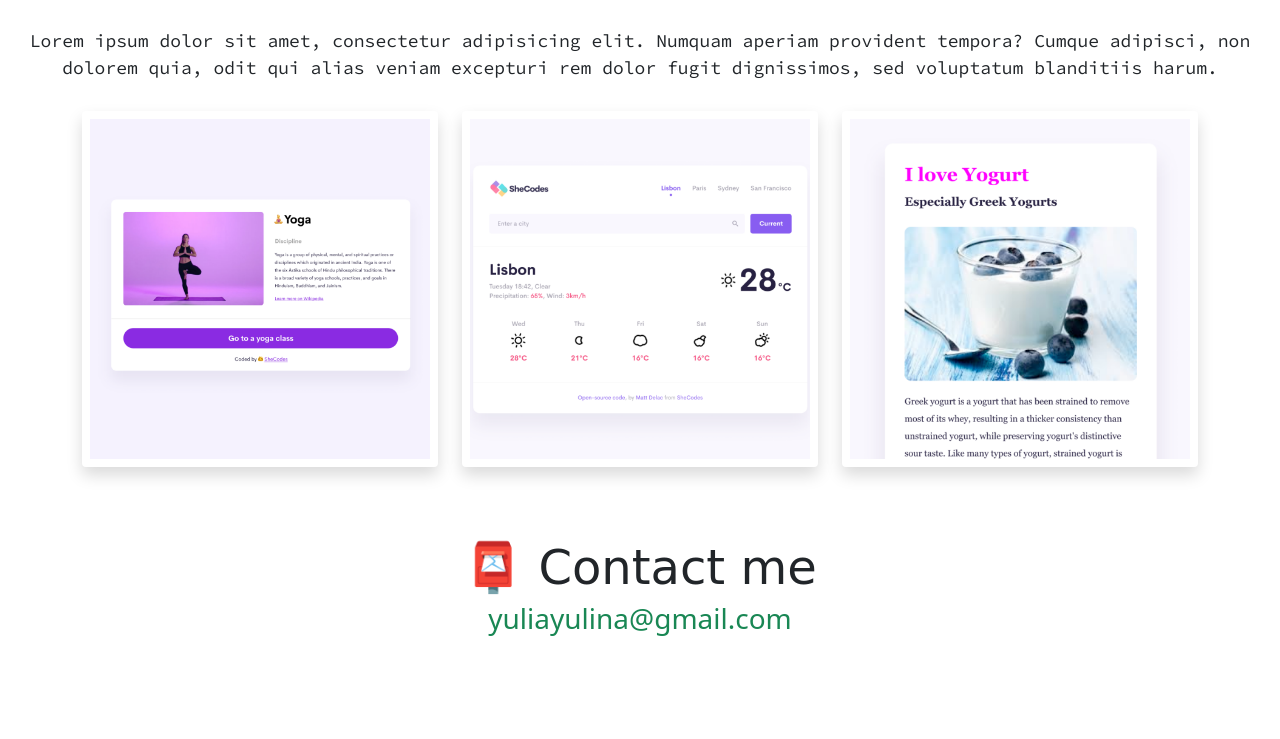
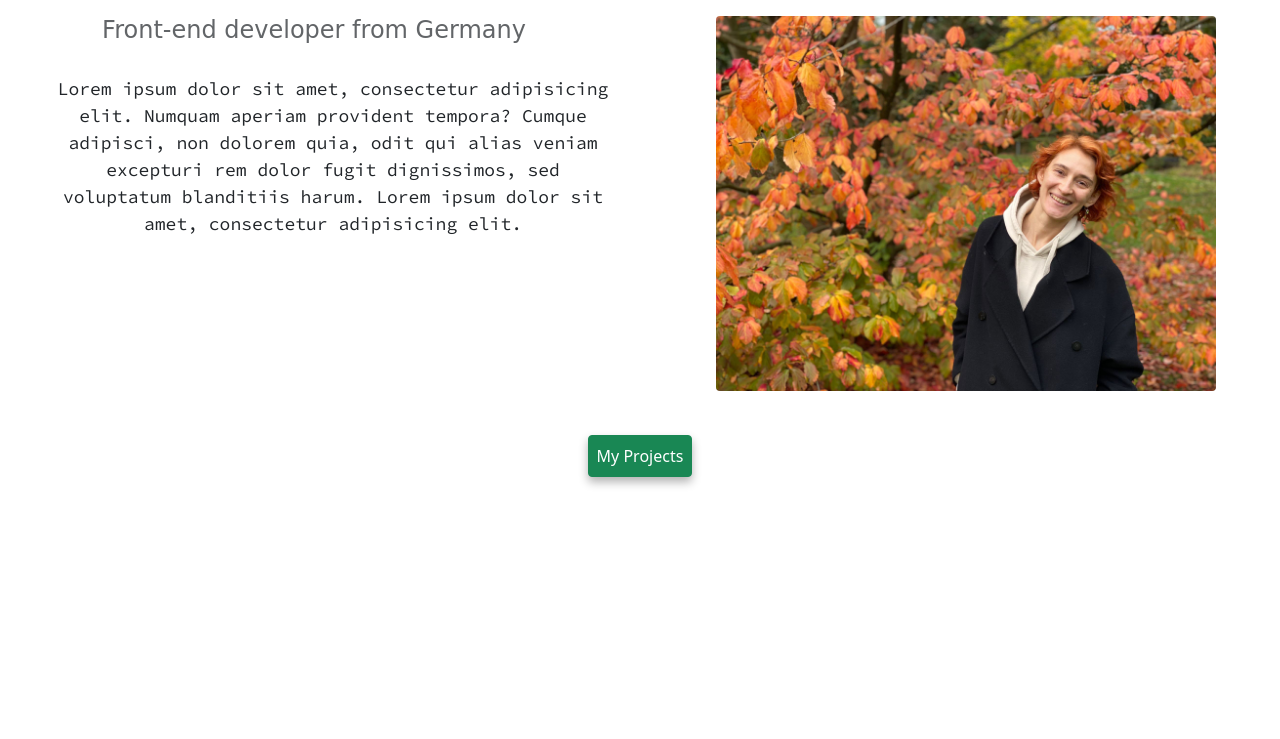
Before and after one commit to FrauY/portfolio-yy, a plain HTML site: page about.html in a window 1280 px wide. Shown: the part 247-986 px from the top of the page. After the commit the page ends 844 px from the top, so only its background shows below. Drawn offline with nearby package versions, Linux system fonts and the light colour scheme; a web font is replaced by a local one.

Commit message:
Remade page "About", added photo

```diff
--- a/about.html
+++ b/about.html
@@ -37,7 +37,7 @@
     <title>About Yulia Yulina</title>
   </head>
   <body>
-    <nav class="navbar navbar-expand-lg navbar-light bg-light fixed-top">
+    <nav class="navbar navbar-expand-lg navbar-light bg-success fixed-top">
       <div class="container">
         <a class="navbar-brand" href="/">Yulia Yulina</a>
         <button
@@ -72,46 +72,35 @@
         </div>
       </div>
     </nav>
+
     <h1 class="text-center">About me</h1>
-    <h3 class="text-center">Front-end developer from Germany</h3>
-    <div class="about-paragraphs text-center">
-      <p>
-        Lorem ipsum dolor sit amet, consectetur adipisicing elit. Numquam
-        aperiam provident tempora? Cumque adipisci, non dolorem quia, odit qui
-        alias veniam excepturi rem dolor fugit dignissimos, sed voluptatum
-        blanditiis harum.
-      </p>
-    </div>
-    <div class="container">
-      <div class="row">
-        <div class="col-sm-4">
-          <img
-            src="/images/yoga.png"
-            class="img-fluid p-2 shadow rounded mb-4"
-            alt="Screen of Yoga-App"
-          />
+    <div class="row mt-5">
+      <div class="col-md-6">
+        <h3 class="text-center">Front-end developer from Germany</h3>
+        <div class="about-paragraphs text-center">
+          <p class="ms-5">
+            Lorem ipsum dolor sit amet, consectetur adipisicing elit. Numquam
+            aperiam provident tempora? Cumque adipisci, non dolorem quia, odit
+            qui alias veniam excepturi rem dolor fugit dignissimos, sed
+            voluptatum blanditiis harum. Lorem ipsum dolor sit amet, consectetur
+            adipisicing elit.
+          </p>
         </div>
-        <div class="col-sm-4">
-          <img
-            src="/images/weather.png"
-            class="img-fluid p-2 shadow rounded mb-4"
-            alt="Screen-shot of Weather-App"
-          />
-        </div>
-        <div class="col-sm-4">
-          <img
-            src="/images/yogurt.png"
-            class="img-fluid p-2 shadow rounded mb-4"
-            alt="Screenshot of Yogurt-App"
-          />
+         </div>
+        <div class="col-md-6 ">
+          <center> <img
+            src="/images/me.JPG"
+            class="img-fluid rounded d-none d-sm-block"
+            alt="Photo"
+            width="500"
+          /></center>
         </div>
       </div>
     </div>
-    <div id="contact" class="mt-5">
-      <h2 class="text-center">📮 Contact me</h2>
-      <a href="mailto:yuliayulina@gmail.com" class="email-link">
-        yuliayulina@gmail.com
-      </a>
+    <div class="link mt-4">
+      <a href="#" class="primary-link btn btn-success p-2" title="Going to App"
+        >My projects</a
+      >
     </div>
   </body>
 </html>
--- a/style.css
+++ b/style.css
@@ -89,9 +89,16 @@ p {
 .email-link:hover {
   text-decoration: underline;
 }
+.link {
+  text-align: center;
+  border-radius: 4px;
+  padding: 20px 15px;
+}
+
 .hero {
   background-color: rgba(25, 135, 84, 0.2);
 }
+
 @media (max-width: 576px) {
   h1 {
     font-size: 48px;
```
Also changed, not shown: images/me.JPG (added).
